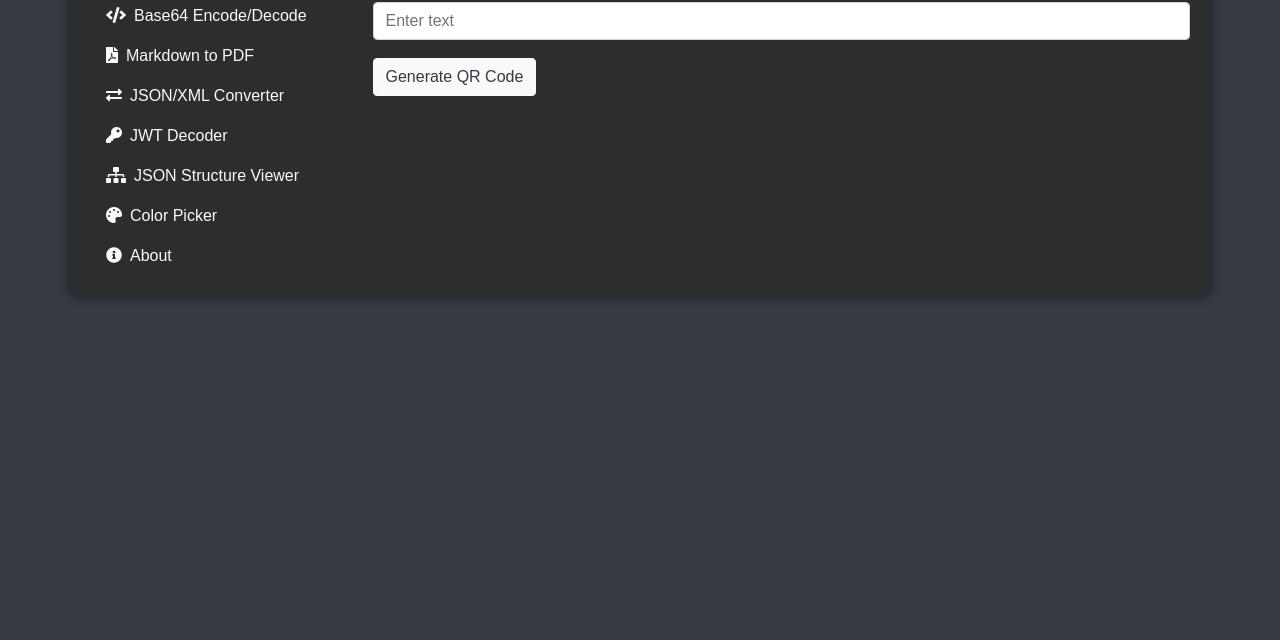
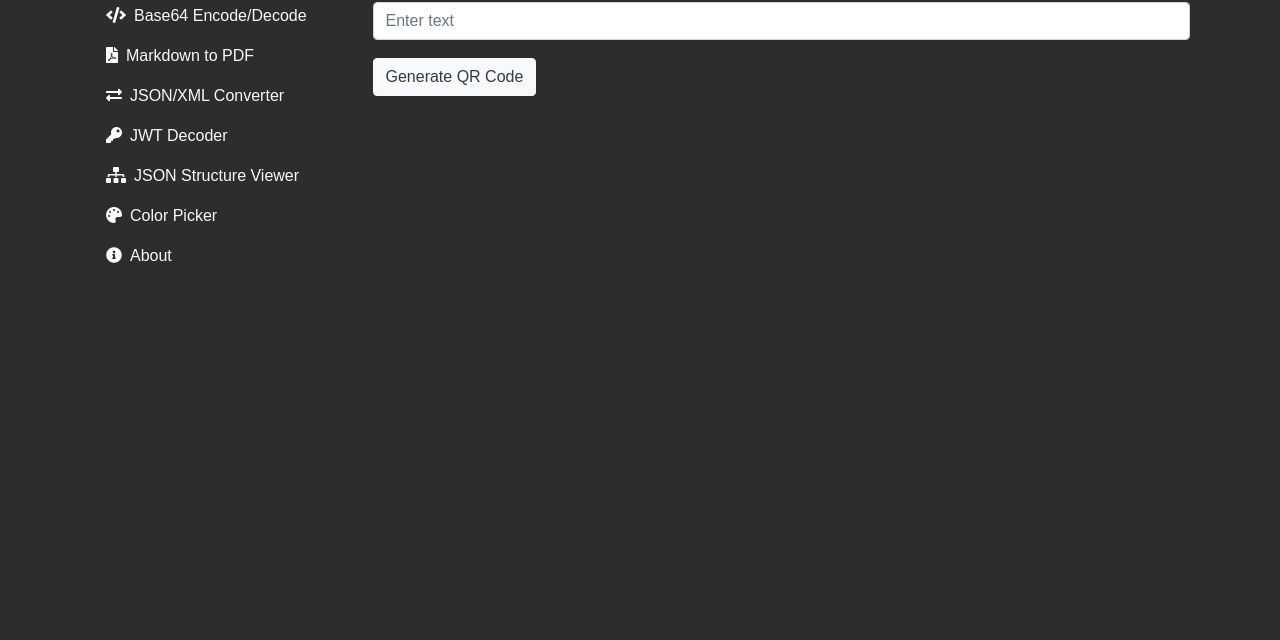
Before and after one commit to LearnWithNewton/UtilityWebApp, a plain HTML site: page index.html in a window 1280 px wide. Shown: the part 160-800 px from the top of the page. Drawn offline with nearby package versions, Linux system fonts and the light colour scheme; a script that the page names is missing.

Commit message:
Update background color and remove box shadow for improved design consistency

```diff
--- a/css/styles.css
+++ b/css/styles.css
@@ -1,5 +1,5 @@
 body {
-    background-color: #343a40;
+    background-color: #2d2d2d;
     color: #f8f9fa;
     font-family: 'Arial', sans-serif;
 }
@@ -119,7 +119,7 @@ body {
 }
 
 .container {
-    box-shadow: 0 0 10px rgba(0, 0, 0, 0.5);
+
     border-radius: 8px;
     padding: 20px;
     background-color: #2d2d2d;
```
